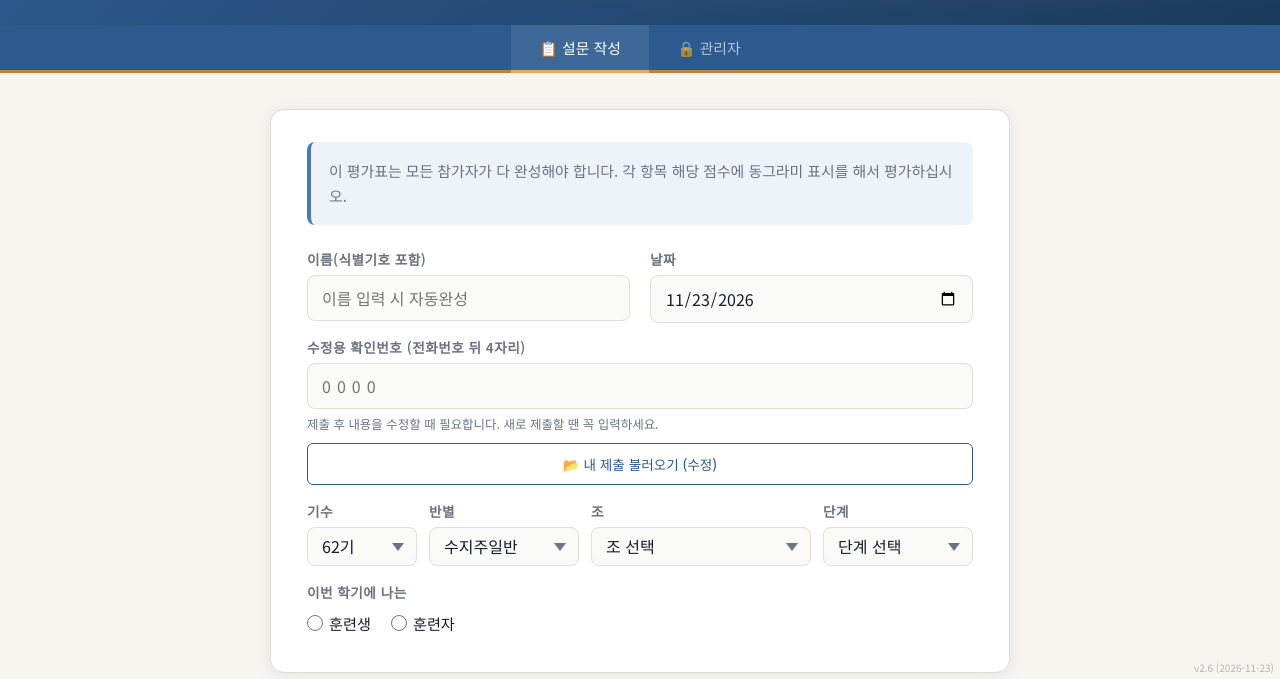
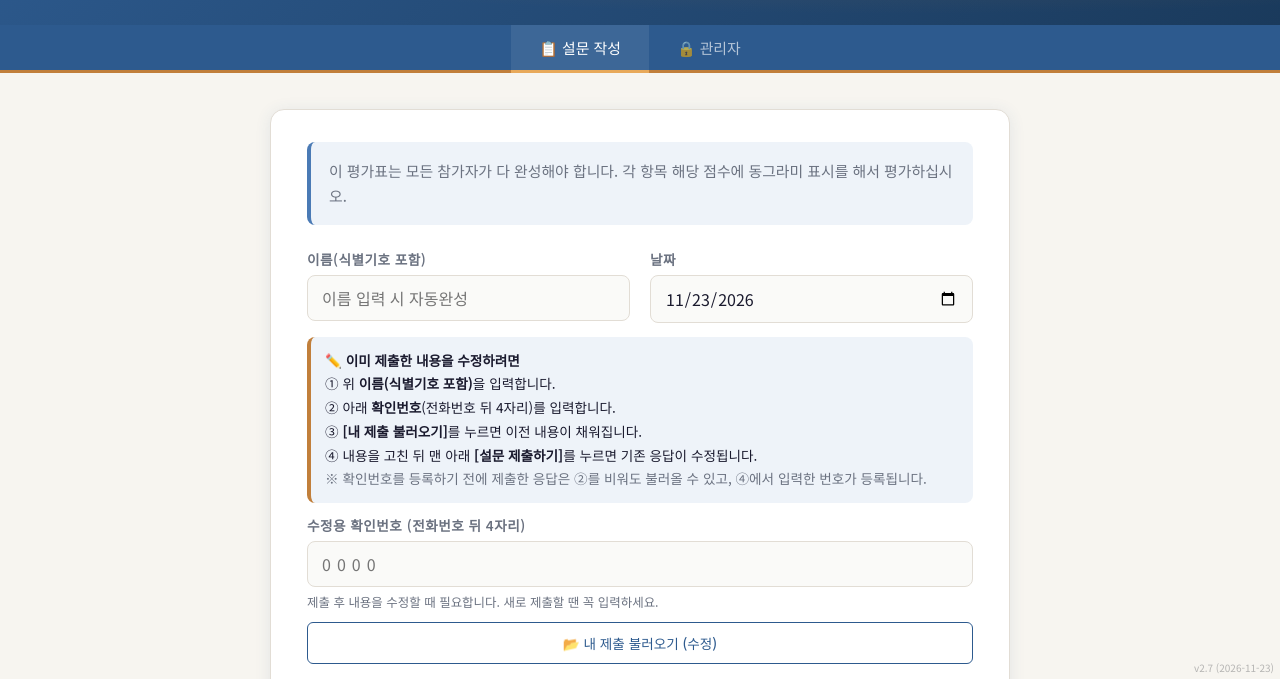
Before and after one commit to dtrjeon/survey, a plain HTML site: page index_survey.html in a window 1280 px wide. Shown: the part 121-800 px from the top of the page. Drawn offline with Linux system fonts and the light colour scheme.

Commit message:
수정 불러오기 사용 방법 안내문 추가 (v2.7)
Co-Authored-By: Claude Sonnet 5.5 <noreply@anthropic.com>
Claude-Session: https://claude.ai/code/session_0137hJ5qnFf2vDNUgNRC3kmY

```diff
--- a/index_survey.html
+++ b/index_survey.html
@@ -1,7 +1,7 @@
 <!DOCTYPE html>
 <html lang="ko">
 <head>
-<meta name="app-version" content="v2.6 (2026-11-23)">
+<meta name="app-version" content="v2.7 (2026-11-23)">
 <meta charset="UTF-8">
 <meta name="viewport" content="width=device-width, initial-scale=1.0">
 <meta name="apple-mobile-web-app-capable" content="yes">
@@ -469,6 +469,14 @@
       </div>
     </div>
     <div style="margin:-6px 0 16px">
+      <div style="margin-bottom:12px;padding:12px 14px;background:var(--section-bg);border-radius:8px;border-left:4px solid var(--accent);font-size:0.85rem;line-height:1.75;color:var(--text)">
+        <b>✏️ 이미 제출한 내용을 수정하려면</b><br>
+        ① 위 <b>이름(식별기호 포함)</b>을 입력합니다.<br>
+        ② 아래 <b>확인번호</b>(전화번호 뒤 4자리)를 입력합니다.<br>
+        ③ <b>[내 제출 불러오기]</b>를 누르면 이전 내용이 채워집니다.<br>
+        ④ 내용을 고친 뒤 맨 아래 <b>[설문 제출하기]</b>를 누르면 기존 응답이 수정됩니다.<br>
+        <span style="color:var(--text-muted)">※ 확인번호를 등록하기 전에 제출한 응답은 ②를 비워도 불러올 수 있고, ④에서 입력한 번호가 등록됩니다.</span>
+      </div>
       <div class="form-group" style="margin-bottom:10px">
         <label>수정용 확인번호 (전화번호 뒤 4자리)</label>
         <input type="tel" id="pin" inputmode="numeric" maxlength="4" pattern="[0-9]{4}" placeholder="0000" autocomplete="off" required>
@@ -1563,6 +1571,6 @@ function startAutoSave() {
   load();
 })();
 </script>
-<div id="app-version" style="position:fixed;right:6px;bottom:4px;font-size:10px;color:#999;opacity:.7;pointer-events:none;z-index:9999">v2.6 (2026-11-23)</div>
+<div id="app-version" style="position:fixed;right:6px;bottom:4px;font-size:10px;color:#999;opacity:.7;pointer-events:none;z-index:9999">v2.7 (2026-11-23)</div>
 </body>
 </html>
```
Also changed, not shown: index.html (+2 -2 lines).
